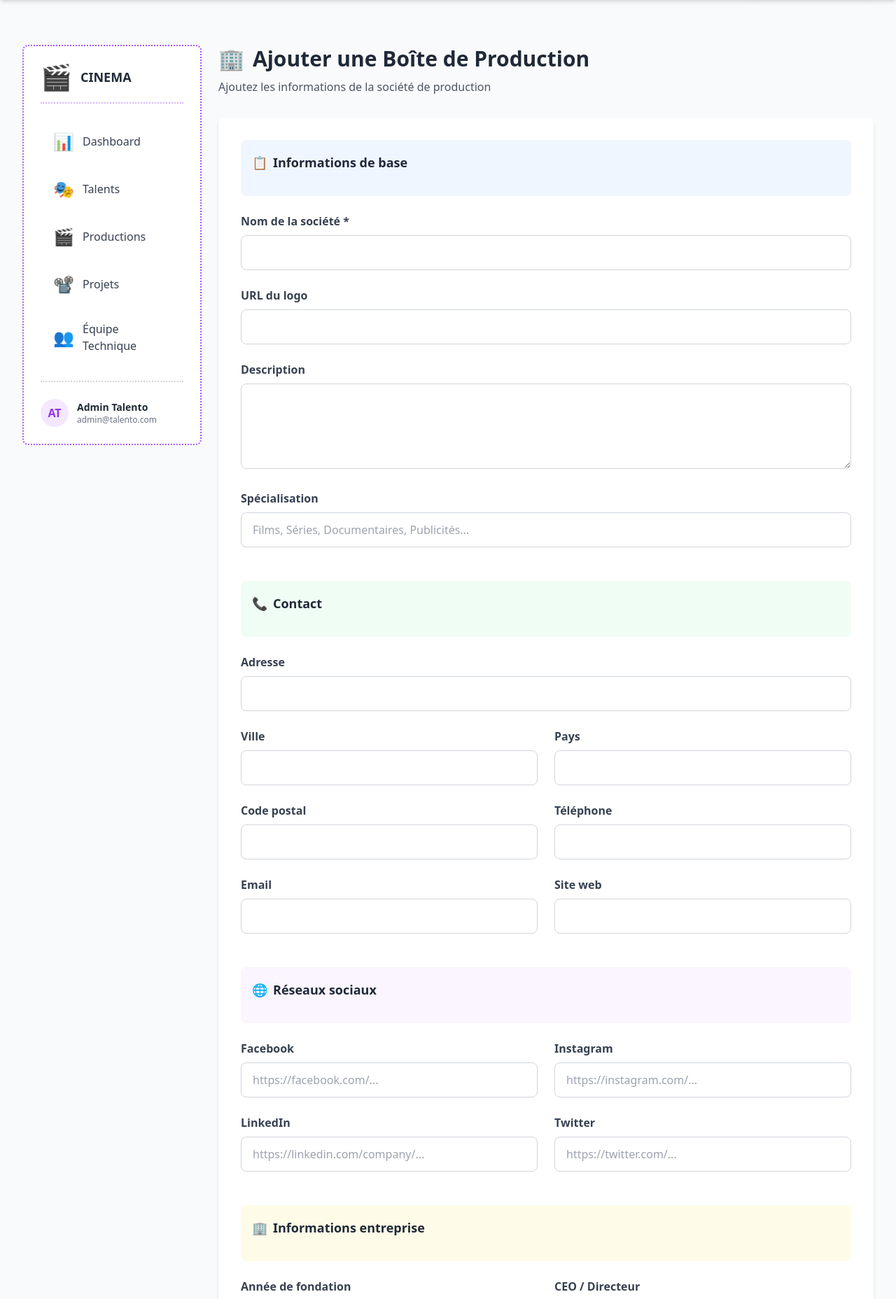
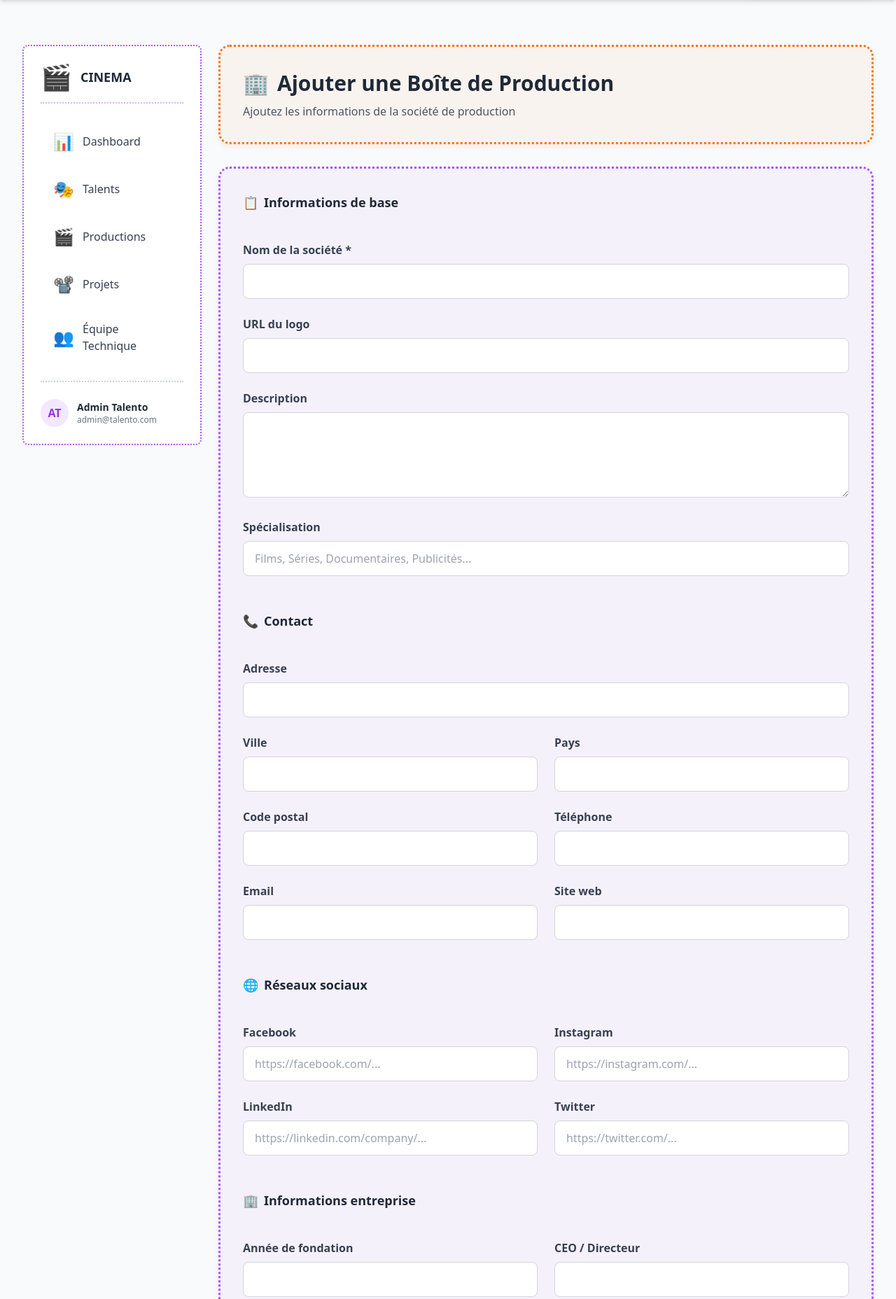
Before and after one commit to moa-digitalagency/Talento, a Flask app: page /cinema/productions/new in a window 1280 px wide. Shown: the part 64-1920 px from the top of the page at 70% size. Run offline with Flask 3, Linux system fonts and the light colour scheme; a user stored in the database is signed in; some libraries are stand-ins or nearby versions.

Commit message:
Improve styling and layout for production forms and profiles
Update production form styling to match platform design. Adjust profile view layout for better alignment of user information with the photo and QR code.

Replit-Commit-Author: Agent
Replit-Commit-Session-Id: 5a75cc98-b98f-40d7-aa1e-e4225d271155
Replit-Commit-Checkpoint-Type: full_checkpoint
Replit-Commit-Screenshot-Url: https://storage.googleapis.com/screenshot-production-us-central1/9ca0ab38-49e9-45ee-a817-6722832418f0/5a75cc98-b98f-40d7-aa1e-e4225d271155/s7oFol0

```diff
--- a/app/templates/cinema/production_form.html
+++ b/app/templates/cinema/production_form.html
@@ -3,7 +3,7 @@
 {% block title %}{{ 'Modifier' if production else 'Ajouter' }} Boîte de Production - TalentsMaroc.com{% endblock %}
 
 {% block cinema_content %}
-<div class="mb-8">
+<div class="section-orange p-8 mb-8">
     <h1 class="text-4xl font-bold text-gray-800 mb-2 flex items-center gap-3">
         <span>🏢</span>
         <span>{{ 'Modifier' if production else 'Ajouter' }} une Boîte de Production</span>
@@ -11,12 +11,12 @@
     <p class="text-gray-600">{{ 'Modifiez' if production else 'Ajoutez' }} les informations de la société de production</p>
 </div>
 
-<form method="POST" class="bg-white rounded-lg shadow-md p-8">
+<form method="POST" class="section-purple p-8">
     <div class="grid grid-cols-1 md:grid-cols-2 gap-6">
 
         <!-- Informations de base -->
-        <div class="md:col-span-2 bg-blue-50 p-4 rounded-lg">
-            <h2 class="text-2xl font-bold text-gray-800 mb-4 flex items-center gap-2">
+        <div class="md:col-span-2">
+            <h2 class="text-2xl font-bold text-blue-600 mb-4 flex items-center gap-2">
                 <span>📋</span>
                 <span>Informations de base</span>
             </h2>
@@ -46,8 +46,8 @@
         </div>
 
         <!-- Contact -->
-        <div class="md:col-span-2 bg-green-50 p-4 rounded-lg mt-6">
-            <h2 class="text-2xl font-bold text-gray-800 mb-4 flex items-center gap-2">
+        <div class="md:col-span-2 mt-6">
+            <h2 class="text-2xl font-bold text-green-600 mb-4 flex items-center gap-2">
                 <span>📞</span>
                 <span>Contact</span>
             </h2>
@@ -96,8 +96,8 @@
         </div>
 
         <!-- Réseaux sociaux -->
-        <div class="md:col-span-2 bg-purple-50 p-4 rounded-lg mt-6">
-            <h2 class="text-2xl font-bold text-gray-800 mb-4 flex items-center gap-2">
+        <div class="md:col-span-2 mt-6">
+            <h2 class="text-2xl font-bold text-purple-600 mb-4 flex items-center gap-2">
                 <span>🌐</span>
                 <span>Réseaux sociaux</span>
             </h2>
@@ -128,8 +128,8 @@
         </div>
 
         <!-- Informations entreprise -->
-        <div class="md:col-span-2 bg-yellow-50 p-4 rounded-lg mt-6">
-            <h2 class="text-2xl font-bold text-gray-800 mb-4 flex items-center gap-2">
+        <div class="md:col-span-2 mt-6">
+            <h2 class="text-2xl font-bold text-yellow-600 mb-4 flex items-center gap-2">
                 <span>🏢</span>
                 <span>Informations entreprise</span>
             </h2>
@@ -160,8 +160,8 @@
         </div>
 
         <!-- Productions & Services -->
-        <div class="md:col-span-2 bg-red-50 p-4 rounded-lg mt-6">
-            <h2 class="text-2xl font-bold text-gray-800 mb-4 flex items-center gap-2">
+        <div class="md:col-span-2 mt-6">
+            <h2 class="text-2xl font-bold text-red-600 mb-4 flex items-center gap-2">
                 <span>🎬</span>
                 <span>Productions & Services</span>
             </h2>
@@ -190,8 +190,8 @@
         </div>
 
         <!-- Certifications & Récompenses -->
-        <div class="md:col-span-2 bg-indigo-50 p-4 rounded-lg mt-6">
-            <h2 class="text-2xl font-bold text-gray-800 mb-4 flex items-center gap-2">
+        <div class="md:col-span-2 mt-6">
+            <h2 class="text-2xl font-bold text-indigo-600 mb-4 flex items-center gap-2">
                 <span>🏆</span>
                 <span>Certifications & Récompenses</span>
             </h2>
@@ -216,7 +216,7 @@
         </div>
 
         <!-- Statut -->
-        <div class="md:col-span-2 bg-gray-50 p-4 rounded-lg mt-6">
+        <div class="md:col-span-2 mt-6">
             <h2 class="text-2xl font-bold text-gray-800 mb-4 flex items-center gap-2">
                 <span>✓</span>
                 <span>Statut</span>
@@ -235,11 +235,11 @@
 
     <!-- Boutons d'action -->
     <div class="flex gap-4 mt-8">
-        <button type="submit" class="bg-blue-600 hover:bg-blue-700 text-white px-8 py-3 rounded-lg font-semibold transition-all shadow-md hover:shadow-lg">
-            {{ 'Mettre à jour' if production else 'Créer la boîte de production' }}
+        <button type="submit" class="bg-orange-100 text-orange-700 px-8 py-3 rounded-lg font-bold border-2 border-orange-500 hover:bg-orange-200 transition-all">
+            ✅ {{ 'Mettre à jour' if production else 'Créer la boîte de production' }}
         </button>
-        <a href="{{ url_for('cinema.productions') }}" class="bg-gray-200 hover:bg-gray-300 text-gray-800 px-8 py-3 rounded-lg font-semibold transition-all">
-            Annuler
+        <a href="{{ url_for('cinema.productions') }}" class="bg-gray-100 text-gray-700 px-8 py-3 rounded-lg font-bold border-2 border-gray-500 hover:bg-gray-200 transition-all">
+            ❌ Annuler
         </a>
     </div>
 </form>
```
Also changed, not shown: app/templates/cinema/productions.html (+11 -9 lines), app/templates/cinema/profile_view.html (+11 -14 lines).
